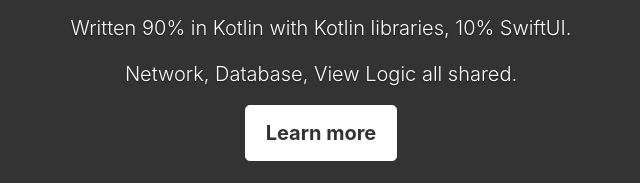
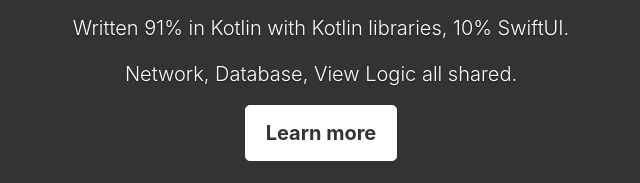
Before and after one commit to realityexpander/translator-kmm-website, a plain HTML site: page index.html in a window 1280 px wide. Shown: the part 541-724 px from the top of the page, 319-959 px from the left. Drawn offline with nearby package versions, Linux system fonts and the light colour scheme.

Commit message:
Update index.html

```diff
--- a/index.html
+++ b/index.html
@@ -51,7 +51,7 @@
         <img src="https://user-images.githubusercontent.com/5157474/218233438-99c84e55-f835-4076-976b-868ed5d19e8a.png" width=150 />
         <br>
         <p class="lead">Technology demonstrator for Kotlin Multiplatform Mobile.</p>
-        <p class="lead">Written 90% in Kotlin with Kotlin libraries, 10% SwiftUI.</p>
+        <p class="lead">Written 91% in Kotlin with Kotlin libraries, 10% SwiftUI.</p>
         <p class="lead">Network, Database, View Logic all shared.</p>
         <p class="lead">
             <a href="https://github.com/realityexpander/Translator_KMM" class="btn btn-lg btn-secondary">Learn more</a>
```
